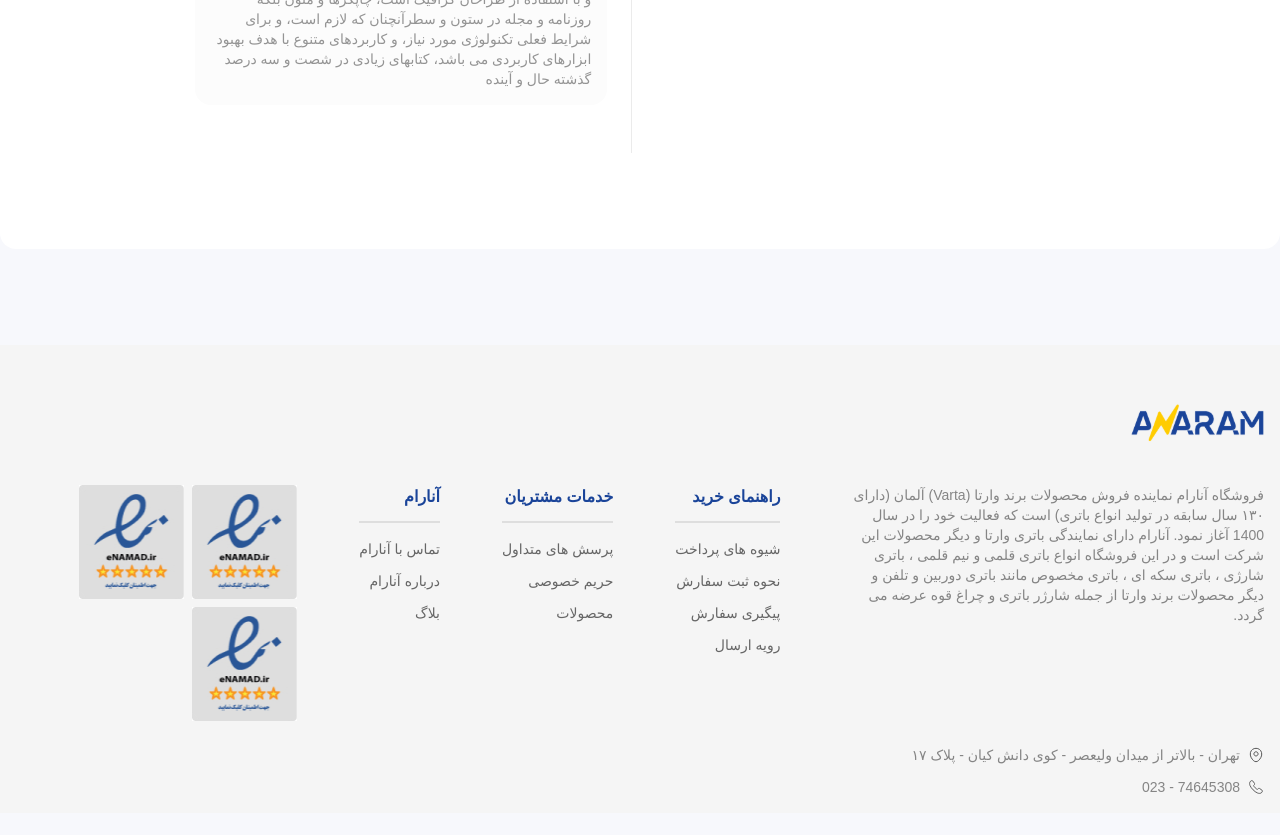
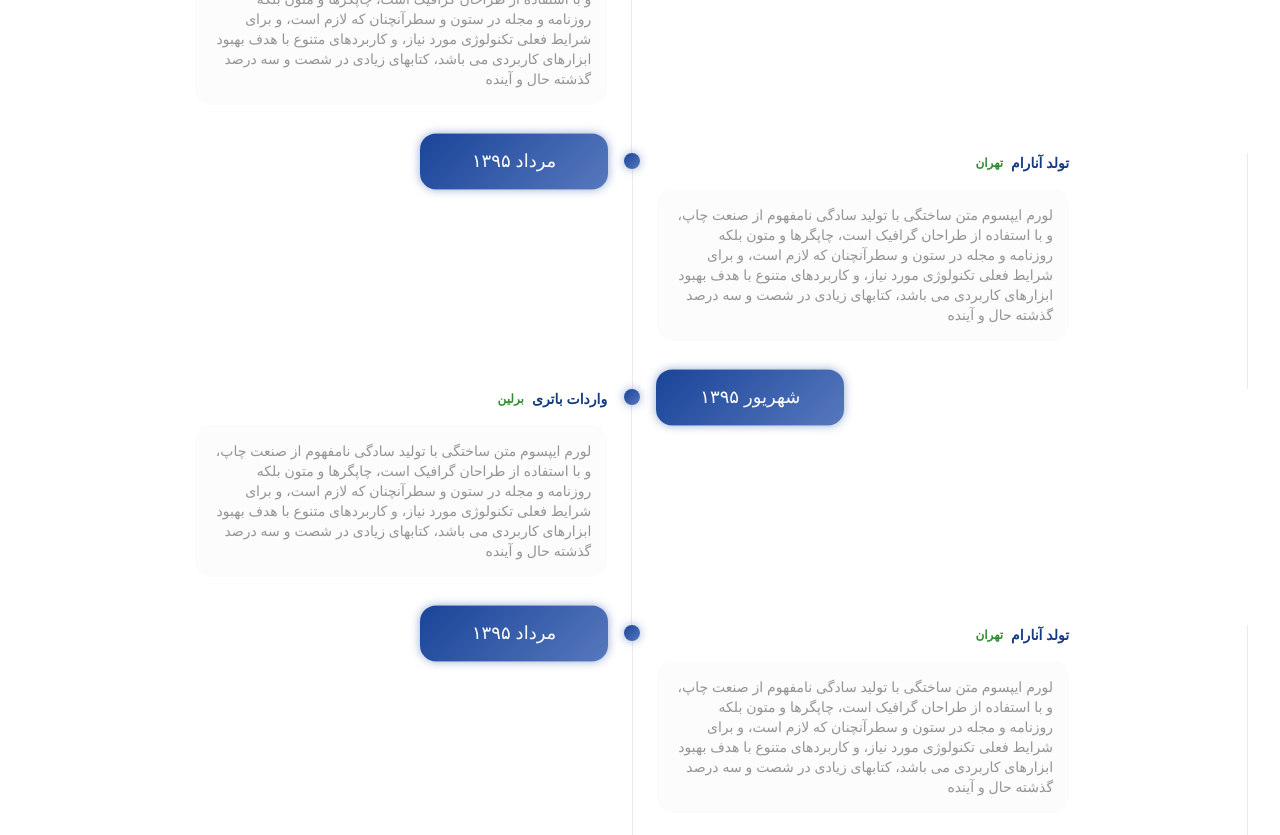
Before and after one commit to mahyarErshad/anaram-react, a React (Create React App) app: page /about in a window 1280 px wide. Shown: the part 1300-2135 px from the top of the page. Before the commit the page ends 2113 px from the top, so only its background shows below. Built offline with nearby package versions, Linux system fonts and the light colour scheme; a web font is replaced by a local one.

Commit message:
Copied AboutUsTimeLineCard 3 times

```diff
--- a/src/Pages/AboutUs/AboutUs.jsx
+++ b/src/Pages/AboutUs/AboutUs.jsx
@@ -26,6 +26,9 @@ function AboutUs() {
         </div>
         <AboutUsTimeLineCard title="تولد آنارام" city="تهران" description="لورم ایپسوم متن ساختگی با تولید سادگی نامفهوم از صنعت چاپ، و با استفاده از طراحان گرافیک است، چاپگرها و متون بلکه روزنامه و مجله در ستون و سطرآنچنان که لازم است، و برای شرایط فعلی تکنولوژی مورد نیاز، و کاربردهای متنوع با هدف بهبود ابزارهای کاربردی می باشد، کتابهای زیادی در شصت و سه درصد گذشته حال و آینده" date="مرداد ۱۳۹۵" />
         <AboutUsTimeLineCard leftPattern title="واردات باتری" city="برلین" description="لورم ایپسوم متن ساختگی با تولید سادگی نامفهوم از صنعت چاپ، و با استفاده از طراحان گرافیک است، چاپگرها و متون بلکه روزنامه و مجله در ستون و سطرآنچنان که لازم است، و برای شرایط فعلی تکنولوژی مورد نیاز، و کاربردهای متنوع با هدف بهبود ابزارهای کاربردی می باشد، کتابهای زیادی در شصت و سه درصد گذشته حال و آینده" date="شهریور ۱۳۹۵" />
+        <AboutUsTimeLineCard title="تولد آنارام" city="تهران" description="لورم ایپسوم متن ساختگی با تولید سادگی نامفهوم از صنعت چاپ، و با استفاده از طراحان گرافیک است، چاپگرها و متون بلکه روزنامه و مجله در ستون و سطرآنچنان که لازم است، و برای شرایط فعلی تکنولوژی مورد نیاز، و کاربردهای متنوع با هدف بهبود ابزارهای کاربردی می باشد، کتابهای زیادی در شصت و سه درصد گذشته حال و آینده" date="مرداد ۱۳۹۵" />
+        <AboutUsTimeLineCard leftPattern title="واردات باتری" city="برلین" description="لورم ایپسوم متن ساختگی با تولید سادگی نامفهوم از صنعت چاپ، و با استفاده از طراحان گرافیک است، چاپگرها و متون بلکه روزنامه و مجله در ستون و سطرآنچنان که لازم است، و برای شرایط فعلی تکنولوژی مورد نیاز، و کاربردهای متنوع با هدف بهبود ابزارهای کاربردی می باشد، کتابهای زیادی در شصت و سه درصد گذشته حال و آینده" date="شهریور ۱۳۹۵" />
+        <AboutUsTimeLineCard title="تولد آنارام" city="تهران" description="لورم ایپسوم متن ساختگی با تولید سادگی نامفهوم از صنعت چاپ، و با استفاده از طراحان گرافیک است، چاپگرها و متون بلکه روزنامه و مجله در ستون و سطرآنچنان که لازم است، و برای شرایط فعلی تکنولوژی مورد نیاز، و کاربردهای متنوع با هدف بهبود ابزارهای کاربردی می باشد، کتابهای زیادی در شصت و سه درصد گذشته حال و آینده" date="مرداد ۱۳۹۵" />
       </section>
     </>
   );
```
